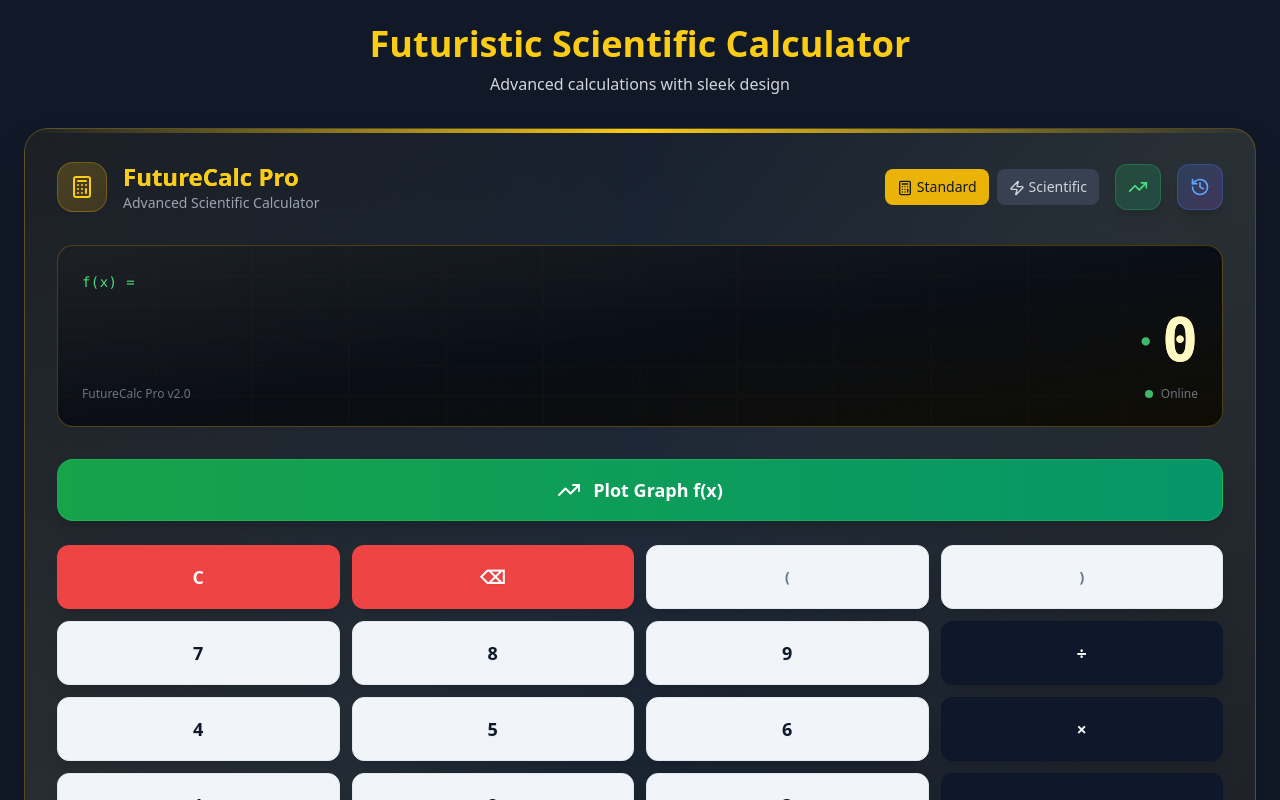
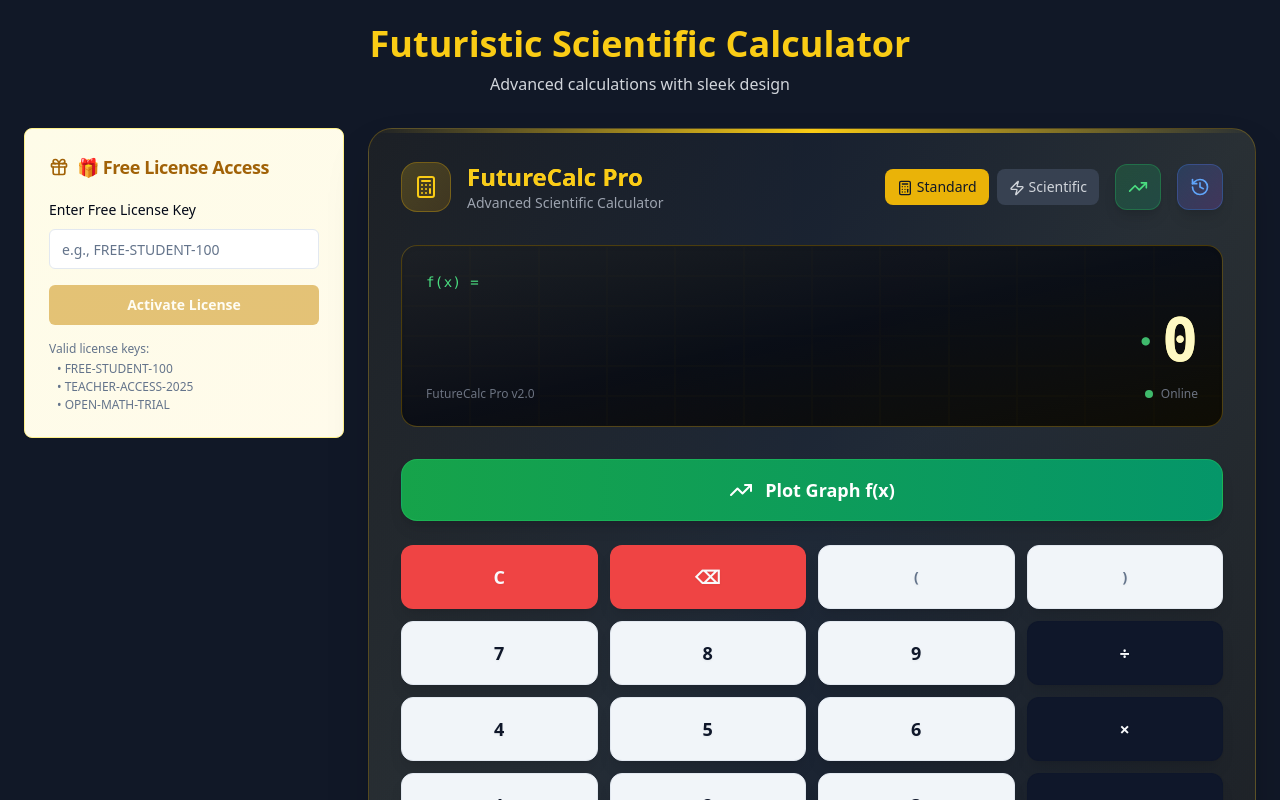
Before and after one commit to Adnaan2003/auric-math-nexus, a React (Vite) app: page / in a window 1280 px wide. Shown: the top 800 px of the page. Built offline with nearby package versions, Linux system fonts and the light colour scheme.

Commit message:
Add license activation feature
Implement a free license activation feature with input field, submit button, success/error messages, and hardcoded valid license keys. The feature is styled as a card within a "Free License Access" section.

```diff
--- a/src/components/Calculator.tsx
+++ b/src/components/Calculator.tsx
@@ -5,6 +5,7 @@ import { ScientificKeypad } from './ScientificKeypad';
 import { History } from './History';
 import { ModeToggle } from './ModeToggle';
 import { GraphPlotter } from './GraphPlotter';
+import { LicenseActivation } from './LicenseActivation';
 import { Calculator as CalcIcon, History as HistoryIcon, TrendingUp } from 'lucide-react';
 
 export const Calculator = () => {
@@ -204,6 +205,11 @@ export const Calculator = () => {
 
   return (
     <div className="flex flex-col xl:flex-row gap-3 sm:gap-4 lg:gap-6 w-full max-w-full">
+      {/* License Activation Section */}
+      <div className="w-full xl:w-80 2xl:w-96 xl:max-w-none max-w-full xl:order-first">
+        <LicenseActivation />
+      </div>
+
       {/* Main Calculator Section */}
       <div className="flex-1 min-w-0 max-w-full">
         <div className="bg-gradient-to-br from-gray-900 via-gray-800 to-gray-900 rounded-xl sm:rounded-2xl lg:rounded-3xl p-3 sm:p-4 md:p-6 lg:p-8 shadow-2xl border border-yellow-500/30 backdrop-blur-sm relative overflow-hidden">
--- /dev/null
+++ b/src/components/LicenseActivation.tsx
@@ -0,0 +1,120 @@
+import React, { useState } from 'react';
+import { Card, CardContent, CardHeader, CardTitle } from './ui/card';
+import { Input } from './ui/input';
+import { Button } from './ui/button';
+import { Gift, CheckCircle, XCircle } from 'lucide-react';
+
+const VALID_LICENSE_KEYS = [
+  'FREE-STUDENT-100',
+  'TEACHER-ACCESS-2025',
+  'OPEN-MATH-TRIAL'
+];
+
+export const LicenseActivation = () => {
+  const [licenseKey, setLicenseKey] = useState('');
+  const [isActivated, setIsActivated] = useState(false);
+  const [error, setError] = useState('');
+  const [loading, setLoading] = useState(false);
+
+  const handleSubmit = async (e: React.FormEvent) => {
+    e.preventDefault();
+    setLoading(true);
+    setError('');
+
+    // Simulate activation delay
+    await new Promise(resolve => setTimeout(resolve, 800));
+
+    if (VALID_LICENSE_KEYS.includes(licenseKey.trim().toUpperCase())) {
+      setIsActivated(true);
+      setError('');
+    } else {
+      setError('❌ Invalid License Key. Please try again.');
+    }
+
+    setLoading(false);
+  };
+
+  if (isActivated) {
+    return (
+      <Card className="bg-gradient-to-br from-emerald-50 to-green-50 border-emerald-200 dark:from-emerald-950/20 dark:to-green-950/20 dark:border-emerald-800/30">
+        <CardHeader className="pb-4">
+          <CardTitle className="text-emerald-700 dark:text-emerald-400 text-lg font-semibold flex items-center gap-2">
+            <CheckCircle className="w-5 h-5" />
+            🎁 Free License Access
+          </CardTitle>
+        </CardHeader>
+        <CardContent>
+          <div className="text-center space-y-3">
+            <div className="p-4 bg-emerald-100 dark:bg-emerald-900/30 rounded-lg border border-emerald-200 dark:border-emerald-800/50">
+              <p className="text-emerald-800 dark:text-emerald-300 font-medium">
+                ✅ License Activated! Enjoy full access.
+              </p>
+            </div>
+            <p className="text-sm text-muted-foreground">
+              Premium features are now unlocked for your session.
+            </p>
+          </div>
+        </CardContent>
+      </Card>
+    );
+  }
+
+  return (
+    <Card className="bg-gradient-to-br from-yellow-50 to-amber-50 border-yellow-200 dark:from-yellow-950/20 dark:to-amber-950/20 dark:border-yellow-800/30">
+      <CardHeader className="pb-4">
+        <CardTitle className="text-yellow-700 dark:text-yellow-400 text-lg font-semibold flex items-center gap-2">
+          <Gift className="w-5 h-5" />
+          🎁 Free License Access
+        </CardTitle>
+      </CardHeader>
+      <CardContent>
+        <form onSubmit={handleSubmit} className="space-y-4">
+          <div className="space-y-2">
+            <label htmlFor="license-key" className="text-sm font-medium text-foreground">
+              Enter Free License Key
+            </label>
+            <Input
+              id="license-key"
+              type="text"
+              value={licenseKey}
+              onChange={(e) => setLicenseKey(e.target.value)}
+              placeholder="e.g., FREE-STUDENT-100"
+              className="bg-background border-input focus:border-ring focus:ring-ring"
+              disabled={loading}
+            />
+          </div>
+
+          {error && (
+            <div className="p-3 bg-destructive/10 border border-destructive/20 rounded-md">
+              <p className="text-destructive text-sm font-medium">{error}</p>
+            </div>
+          )}
+
+          <Button
+            type="submit"
+            disabled={!licenseKey.trim() || loading}
+            className="w-full bg-yellow-600 hover:bg-yellow-700 dark:bg-yellow-700 dark:hover:bg-yellow-600 text-white font-semibold"
+          >
+            {loading ? (
+              <div className="flex items-center gap-2">
+                <div className="w-4 h-4 border-2 border-white/30 border-t-white rounded-full animate-spin" />
+                Activating...
+              </div>
+            ) : (
+              'Activate License'
+            )}
+          </Button>
+
+          <div className="text-xs text-muted-foreground space-y-1">
+            <p className="font-medium">Valid license keys:</p>
+            <ul className="space-y-0.5 pl-2">
+              <li>• FREE-STUDENT-100</li>
+              <li>• TEACHER-ACCESS-2025</li>
+              <li>• OPEN-MATH-TRIAL</li>
+            </ul>
+          </div>
+        </form>
+      </CardContent>
+    </Card>
+  );
+};
```
